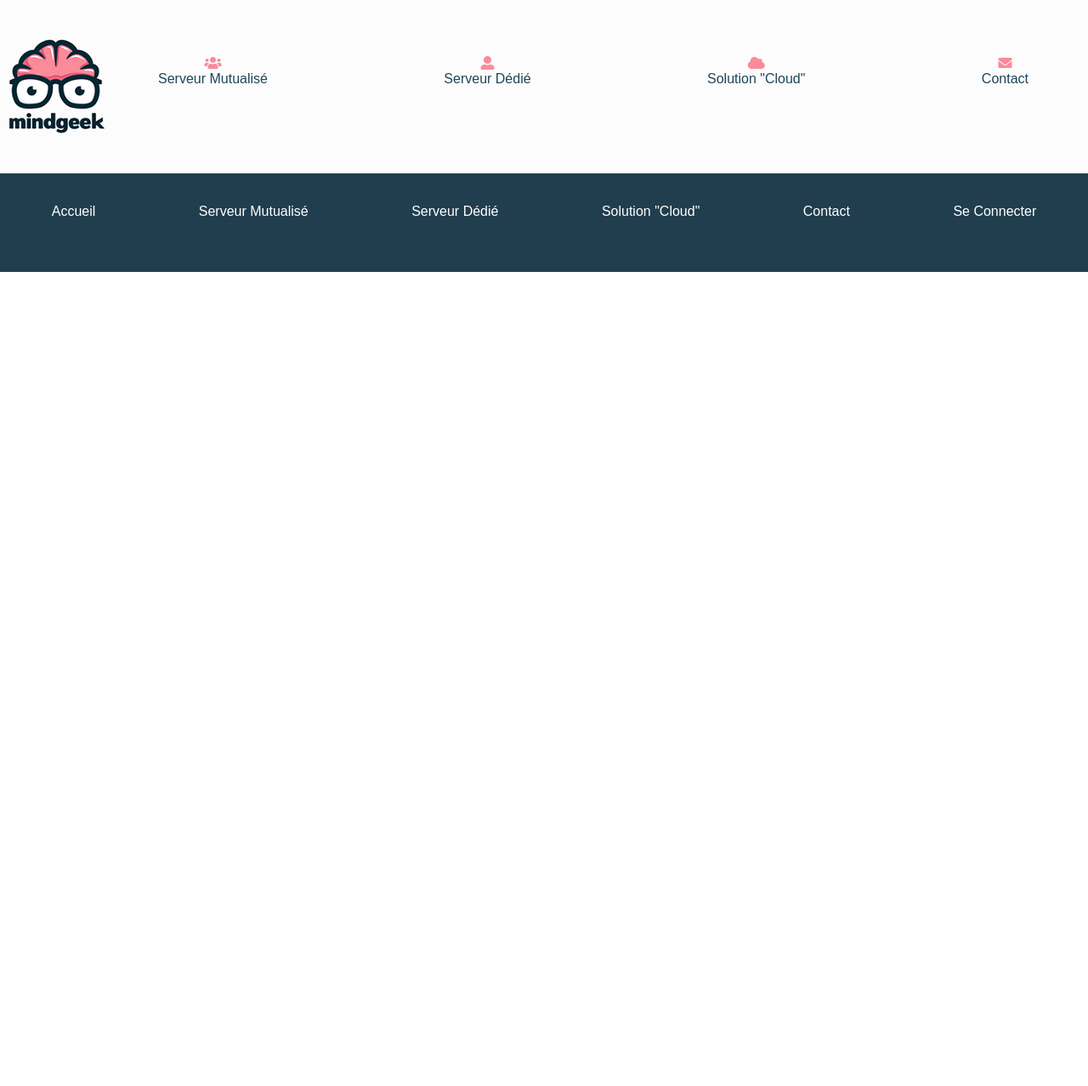
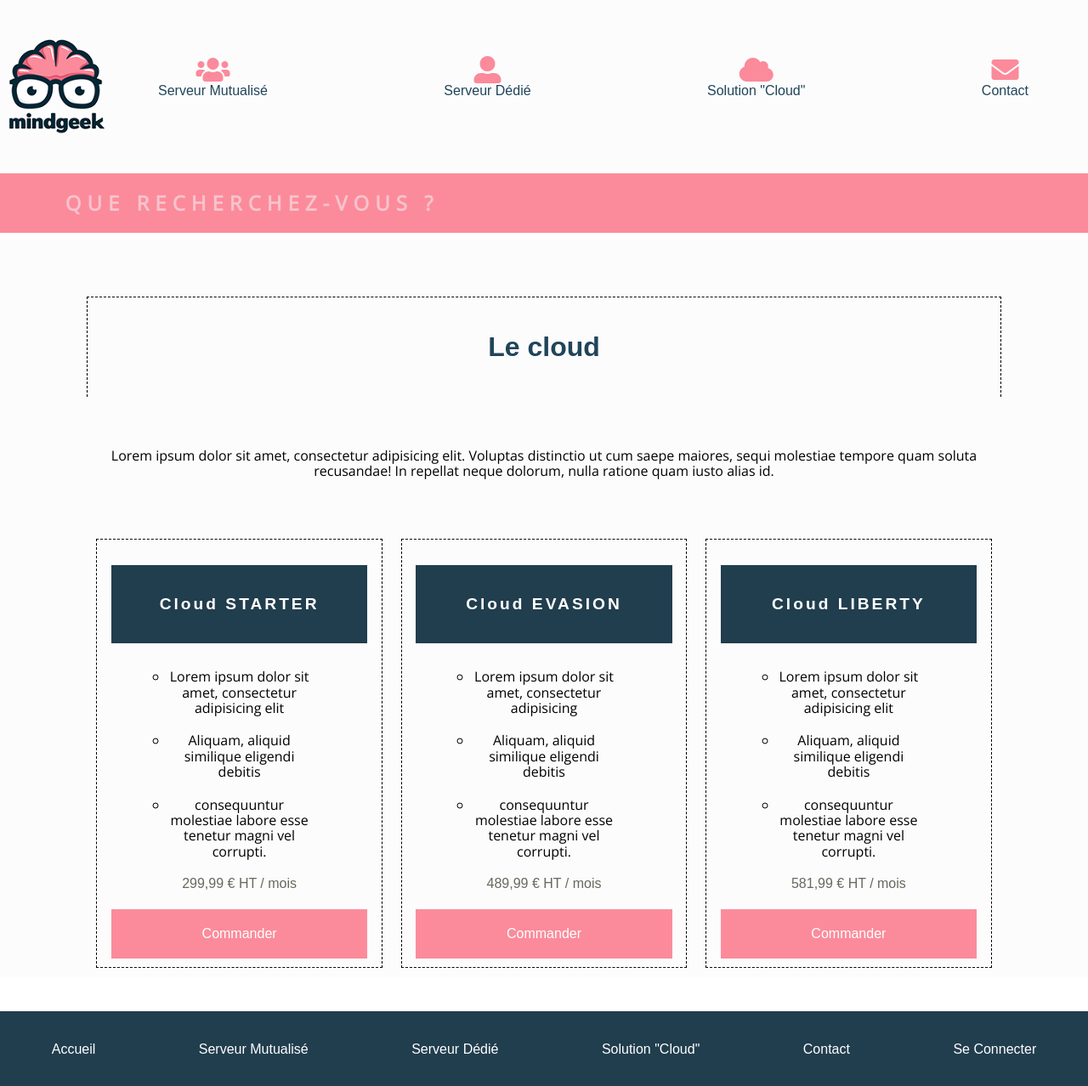
Before and after one commit to Moandh81/mind_geek, a plain HTML site: page cloud.html in a window 1280 px wide. Shown: the whole page at 85% size. Before the commit the page ends 800 px from the top, so only its background shows below. Drawn offline with nearby package versions, Linux system fonts and the light colour scheme; a web font is replaced by a local one.

Commit message:
dernier commit

```diff
--- a/cloud.html
+++ b/cloud.html
@@ -25,10 +25,10 @@
 	<img src="img/logo.png" alt="Logo mind geek">
 	<nav>
 		<ul>
-			<li><i class="fas fa-users"></i> <br><a href="mutualise.html">Serveur mutualisé</a></li>
-			<li><i class="fas fa-user-alt"></i> <br><a href="dedie.html">Serveur dédié</a></li>
-			<li><i class="fas fa-cloud"></i> <br><a href="cloud.html">Solution "Cloud"</a></li>
-			<li><i class="fas fa-envelope"></i> <br><a href="contact.html">Contact</a></li>
+			<li><i class="fas fa-users fa-2x"></i> <br><a href="mutualise.html">Serveur mutualisé</a></li>
+			<li><i class="fas fa-user-alt fa-2x"></i> <br><a href="dedie.html">Serveur dédié</a></li>
+			<li><i class="fas fa-cloud fa-2x"></i> <br><a href="cloud.html">Solution "Cloud"</a></li>
+			<li><i class="fas fa-envelope fa-2x"></i> <br><a href="contact.html">Contact</a></li>
 		</ul>
 	</nav>
 </header>
@@ -36,6 +36,73 @@
 <!-- End of header section-->
 
 
+
+
+	<!-- start of cloud section -->
+
+	<main>
+
+		<section class="recherche">
+
+		<h2>Que recherchez-vous ?</h2>
+
+		</section>
+
+
+		<section class="mutualise">
+
+		<h2>Le cloud</h2>
+
+		<p>Lorem ipsum dolor sit amet, consectetur adipisicing elit. Voluptas distinctio ut cum saepe maiores, sequi molestiae tempore quam soluta recusandae! In repellat neque dolorum, nulla ratione quam iusto alias id.</p>
+
+
+		<div class="conteneur">
+
+		<article>
+			<h3>Cloud STARTER</h3>
+
+			<ul>
+				<li>Lorem ipsum dolor sit amet, consectetur adipisicing elit</li>
+				<li>Aliquam, aliquid similique eligendi debitis</li>
+				<li>consequuntur molestiae labore esse tenetur magni vel corrupti.</li>
+			</ul>
+			<div>299,99 € HT / mois</div>
+			<a href="#">Commander</a>
+		</article>
+
+		<article>
+			<h3>Cloud EVASION</h3>
+
+			<ul>
+				<li>Lorem ipsum dolor sit amet, consectetur adipisicing</li>
+				<li>Aliquam, aliquid similique eligendi debitis</li>
+				<li>consequuntur molestiae labore esse tenetur magni vel corrupti.</li>
+			</ul>
+
+			<div>489,99 € HT / mois</div>
+			<a href="#">Commander</a>
+		</article>
+
+		<article>
+			<h3>Cloud LIBERTY</h3>
+			<ul>
+				<li>Lorem ipsum dolor sit amet, consectetur adipisicing elit</li>
+				<li>Aliquam, aliquid similique eligendi debitis</li>
+				<li>consequuntur molestiae labore esse tenetur magni vel corrupti.</li>
+			</ul>
+
+			<div>581,99 € HT / mois</div>
+			<a href="#">Commander</a>
+		</article>
+	</div>
+
+		</section>
+
+
+
+	</main>
+
+	<!-- end of cloud section -->
 
 
 	<!-- start of footer section -->
--- a/style.css
+++ b/style.css
@@ -41,6 +41,8 @@ header nav ul li {
 	margin-bottom: 15px;
 }
 
+
+
 header nav ul li a {
 	text-decoration:none;
 	text-transform: capitalize;
@@ -48,6 +50,7 @@ header nav ul li a {
 	color: #1f455a;
 
 }
+
 
 header nav ul li i {
 	color: #fb8a9b;
@@ -387,6 +390,7 @@ margin: 0 auto;
 
 
 .contact {
+	padding-top: 1px; /* annuler la fusion des marges */
 	text-align: center;
 }
 
```
Also changed, not shown: contact.html (+4 -4 lines), dedie.html (+60 -4 lines).
